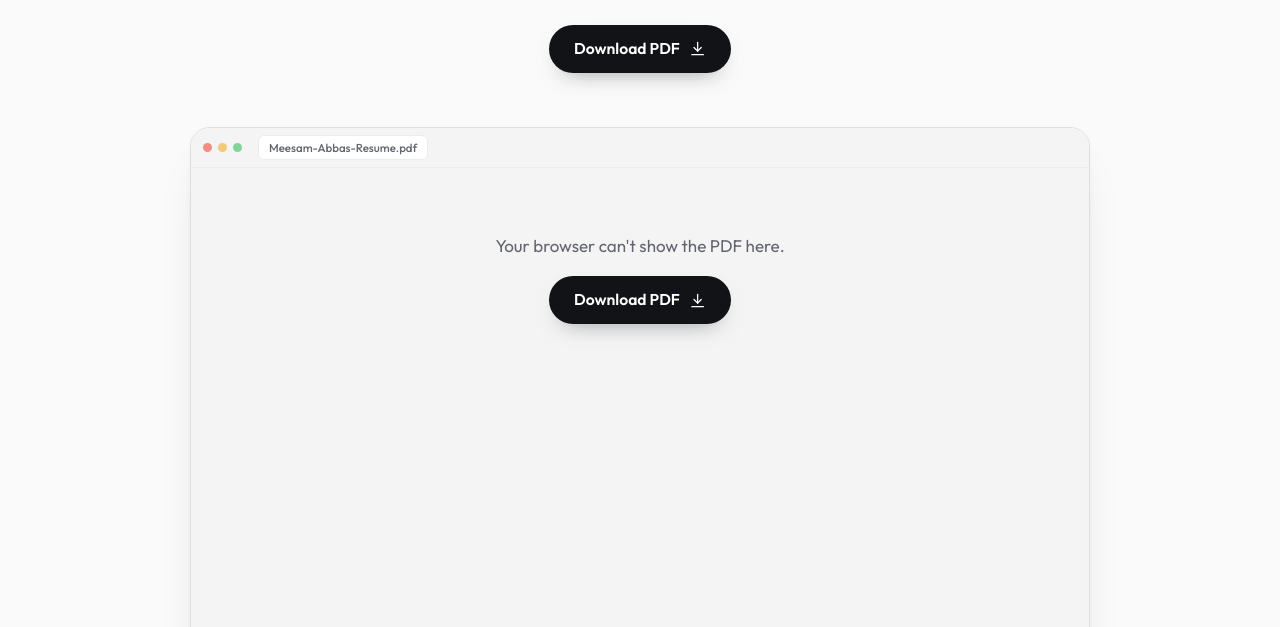
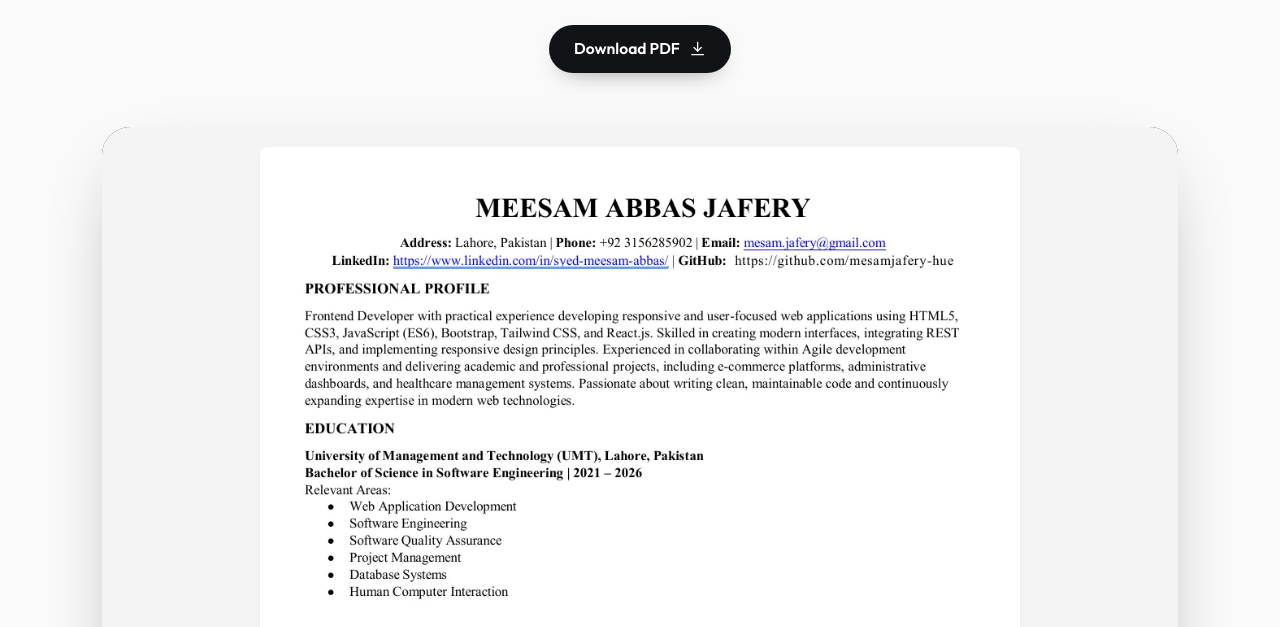
Before and after one commit to mesamjafery-hue/portfolio-site, a plain HTML site: page resume.html in a window 1280 px wide. Shown: the part 325-952 px from the top of the page. Drawn offline with Linux system fonts and the light colour scheme.

Commit message:
Add files via upload

```diff
--- a/css/styles.css
+++ b/css/styles.css
@@ -898,3 +898,18 @@ a.contact-link:hover { background: var(--surface); border-color: var(--line); }
 .cert-grid { grid-template-columns: repeat(3, minmax(0, 1fr)); }
 @media (max-width: 1000px) { .cert-grid { grid-template-columns: repeat(2, minmax(0, 1fr)); } }
 @media (max-width: 680px) { .cert-grid { grid-template-columns: 1fr; } }
+
+/* Resume viewer: large rounded embed like a document reader */
+.resume-viewer { padding-bottom: var(--space-section); }
+.viewer {
+  max-width: 1100px;
+  margin-inline: auto;
+  border-radius: 28px;
+  overflow: hidden;
+  background: #323639;
+  box-shadow: 0 30px 70px -30px rgba(18, 19, 22, 0.45);
+}
+.viewer .pdf-object { display: block; width: 100%; height: clamp(640px, 86vh, 1000px); background: #323639; border: 0; }
+.viewer .pdf-fallback { display: grid; gap: 1rem; justify-items: center; padding: 1.25rem; background: var(--surface-2); }
+.viewer .pdf-fallback img { width: 100%; max-width: 760px; border-radius: 8px; box-shadow: var(--shadow-sm); }
+@media (max-width: 680px) { .viewer { border-radius: 20px; } }
--- a/js/data.js
+++ b/js/data.js
@@ -19,7 +19,7 @@ window.PORTFOLIO = {
     linkedin: "https://www.linkedin.com/in/syed-meesam-abbas-a200b33a5/",
     site: "https://mesamjafery-hue.github.io/portfolio-site/",
     // Path to the downloadable CV. Replace the file with your own PDF any time.
-    cv: "assets/Meesam-Abbas-CV.pdf",
+    cv: "assets/Meesam-Abbas-Resume.pdf",
   },
 
   // Shown as the "Core stack" logo row under the hero.
--- a/resume.html
+++ b/resume.html
@@ -112,16 +112,16 @@
         <h1 class="page-title">My Resume.</h1>
         <p class="page-intro">Take a look at my qualifications and experience. You can also download a copy for your records.</p>
         <div class="resume-actions">
-          <a class="btn btn-dark" href="assets/Meesam-Abbas-CV.pdf" download data-cv-link>Download PDF <svg class="icon" aria-hidden="true"><use href="#i-download" /></svg></a>
+          <a class="btn btn-dark" href="assets/Meesam-Abbas-Resume.pdf" download data-cv-link>Download PDF <svg class="icon" aria-hidden="true"><use href="#i-download" /></svg></a>
         </div>
       </section>
       <section class="container resume-viewer" aria-label="Resume preview">
-        <div class="viewer-frame">
-          <div class="frame-bar" aria-hidden="true"><i></i><i></i><i></i><span>Meesam-Abbas-Resume.pdf</span></div>
-          <object data="assets/Meesam-Abbas-CV.pdf#view=FitH" type="application/pdf" class="pdf-object" aria-label="Resume PDF">
+        <div class="viewer">
+          <object data="assets/Meesam-Abbas-Resume.pdf#view=Fit" type="application/pdf" class="pdf-object" aria-label="Resume PDF">
             <div class="pdf-fallback">
-              <p>Your browser can't show the PDF here.</p>
-              <a class="btn btn-dark" href="assets/Meesam-Abbas-CV.pdf" download>Download PDF <svg class="icon" aria-hidden="true"><use href="#i-download" /></svg></a>
+              <img src="assets/resume-page-1.webp" width="935" height="1210" alt="Resume page 1" loading="lazy" />
+              <img src="assets/resume-page-2.webp" width="935" height="1210" alt="Resume page 2" loading="lazy" />
+              <a class="btn btn-dark" href="assets/Meesam-Abbas-Resume.pdf" download>Download PDF <svg class="icon" aria-hidden="true"><use href="#i-download" /></svg></a>
             </div>
           </object>
         </div>
```
Also changed, not shown: assets/resume-page-1.webp (added), assets/resume-page-2.webp (added), 2 other files.
